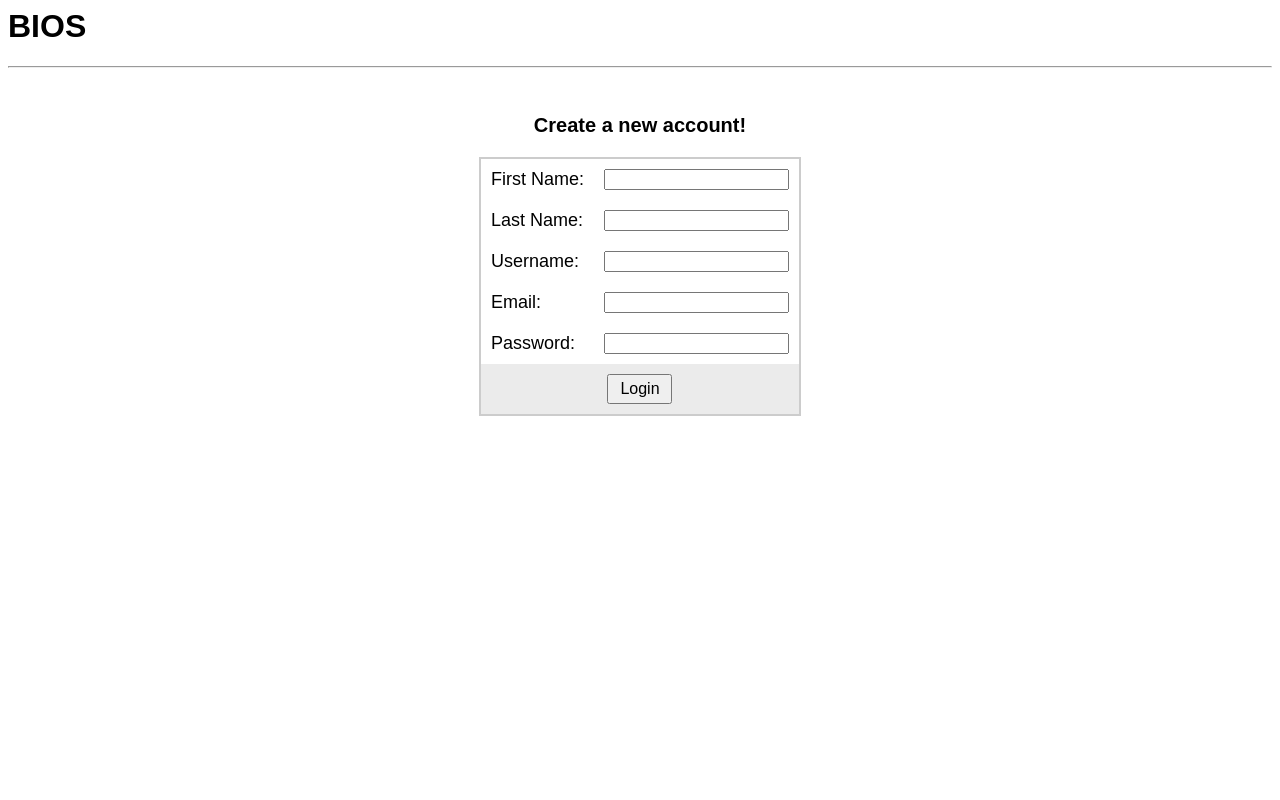
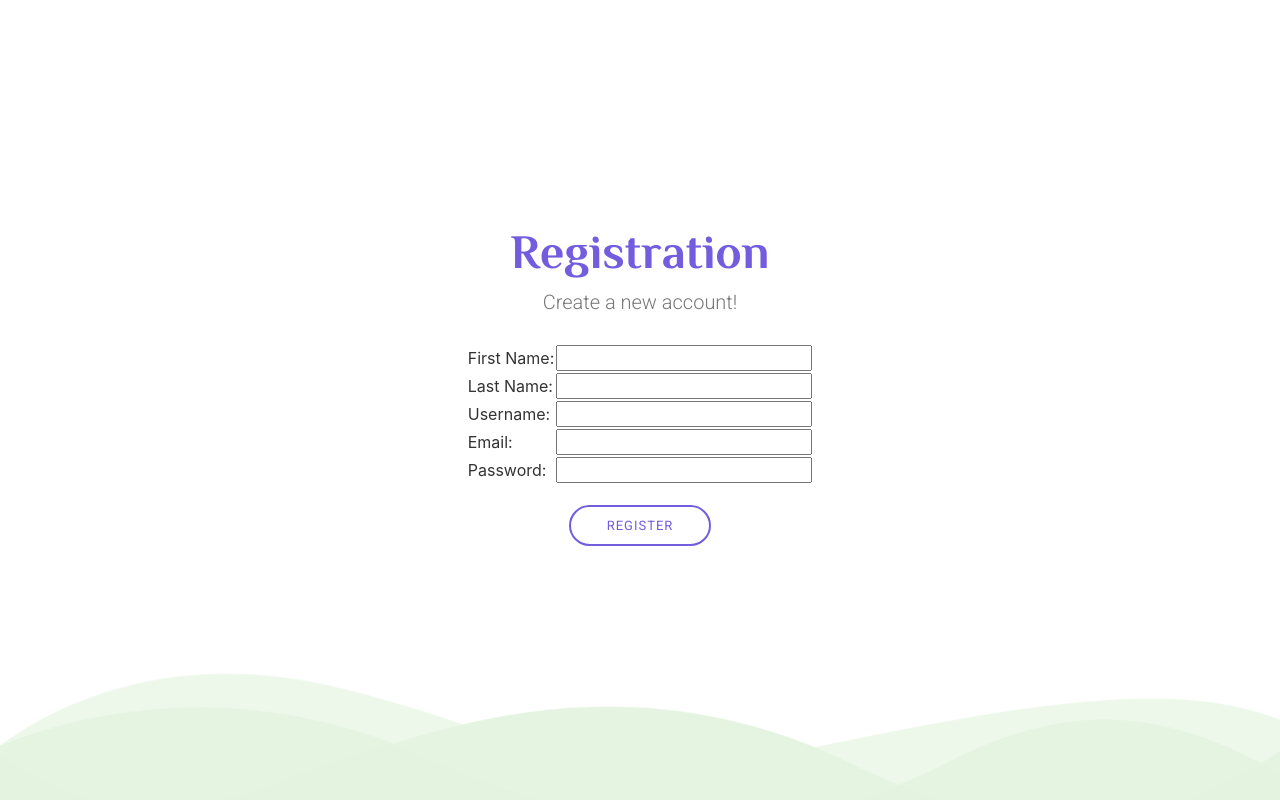
Before and after one commit to jcfrantz-2018/5thumbs, a PHP site: page /Registration.php in a window 1280 px wide. Run offline with PHP 8.4, Linux system fonts and the light colour scheme.

Commit message:
Did some formatting and styling

```diff
--- a/Frontend/Registration.php
+++ b/Frontend/Registration.php
@@ -22,10 +22,45 @@ require_once '../Backend/common.php';
 
 
 <html>
+<!DOCTYPE html>
+<html lang="en">
 <head>
-    <title> BIOS </title>
+  <meta charset="utf-8">
+  <title>Registration</title>
+  <meta content="width=device-width, initial-scale=1.0" name="viewport">
+  <meta content="" name="keywords">
+  <meta content="" name="description">
 
-    <style>
+  <!-- Favicons -->
+  <link href="img/favicon.png" rel="icon">
+  <link href="img/apple-touch-icon.png" rel="apple-touch-icon">
+
+  <!-- Google Fonts -->
+  <link href="https://fonts.googleapis.com/css?family=Open+Sans:300,300i,400,400i,700,700i|Roboto:100,300,400,500,700|Philosopher:400,400i,700,700i" rel="stylesheet">
+
+  <!-- Bootstrap css -->
+  <!-- <link rel="stylesheet" href="css/bootstrap.css"> -->
+  <link href="lib/bootstrap/css/bootstrap.min.css" rel="stylesheet">
+
+  <!-- Libraries CSS Files -->
+  <link href="lib/owlcarousel/assets/owl.carousel.min.css" rel="stylesheet">
+  <link href="lib/owlcarousel/assets/owl.theme.default.min.css" rel="stylesheet">
+  <link href="lib/font-awesome/css/font-awesome.min.css" rel="stylesheet">
+  <link href="lib/animate/animate.min.css" rel="stylesheet">
+  <link href="lib/modal-video/css/modal-video.min.css" rel="stylesheet">
+
+  <!-- Main Stylesheet File -->
+  <link href="css/style.css" rel="stylesheet">
+
+  <!-- =======================================================
+    Theme Name: eStartup
+    Theme URL: https://bootstrapmade.com/estartup-bootstrap-landing-page-template/
+    Author: BootstrapMade.com
+    License: https://bootstrapmade.com/license/
+  ======================================================= -->
+</head>
+
+    <!-- <style>
         html * {
             font-family: Arial !important;
         }
@@ -55,14 +90,14 @@ require_once '../Backend/common.php';
         }
     </style>
 
-</head>
+</head> -->
 <body>
+<section id="hero" class="wow fadeIn">
+    <div class="hero-container">
+    <h1>Registration</h1>
+    <h2>Create a new account!</h2>
 
-<h1>BIOS</h1>
-    <hr>
-    <br>
     <div id='standard'>
-    <p align=center> <b>Create a new account!</b> </p>
     <form action='Registration_process.php' method='POST'>
         <table align=center>
             <tr>
@@ -90,13 +125,16 @@ require_once '../Backend/common.php';
             </tr>
             <tr>
                 <td colspan=2 align=center id=submitrow>
-                <input type='submit' class=submit value='Login'>
+                <br>
+                <a href="Start.php" class="btn-get-started scrollto" value='Login'>Register</a>
                 </td>
             </tr>
         </table>
         <br>
 
-    </form></div>
+    </form>
+    </div>
+  </section>
 </body>
 </html>
 
```
Also changed, not shown: Frontend/Home.php (renamed from Frontend/home.html, +5 -8 lines), Frontend/Start.php (+46 -0 lines).
